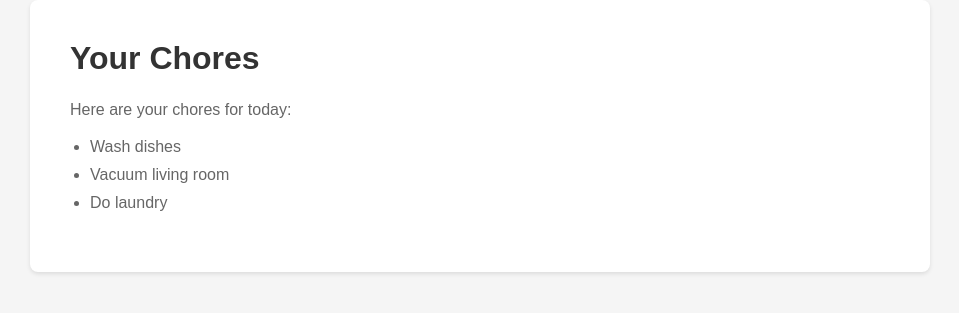
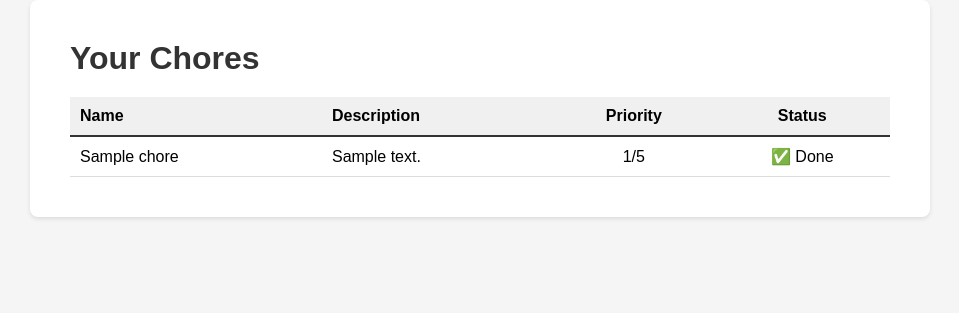
Before and after one commit to ThomasSchindler897/chore-assistant, a Flask app: page /chores in a window 1280 px wide. Shown: the part 46-359 px from the top of the page, without its empty margins (160-1119 px from the left). Run offline with Flask 3, Linux system fonts and the light colour scheme; tables that the repository leaves empty hold one stand-in row (values such as "Sample post").

Commit message:
Display chores from database in table format

```diff
--- a/app.py
+++ b/app.py
@@ -16,7 +16,8 @@ def home():
 
 @app.route('/chores')
 def chores():
-    return render_template('chores.html')
+    all_chores = Chore.query.all()
+    return render_template('chores.html', chores=all_chores)
 
 @app.route('/about')
 def about():
--- a/templates/chores.html
+++ b/templates/chores.html
@@ -4,10 +4,31 @@
 
 {% block content %}
     <h1>Your Chores</h1>
-    <p>Here are your chores for today:</p>
-    <ul>
-        <li>Wash dishes</li>
-        <li>Vacuum living room</li>
-        <li>Do laundry</li>
-    </ul>
+
+    {% if chores %}
+        <table style="width: 100%; border-collapse: collapse;">
+            <tr style="background-color: #f0f0f0; border-bottom: 2px solid #333;">
+                <th style="padding: 10px; text-align: left;">Name</th>
+                <th style="padding: 10px; text-align: left;">Description</th>
+                <th style="padding: 10px; text-align: center;">Priority</th>
+                <th style="padding: 10px; text-align: center;">Status</th>
+            </tr>
+            {% for chore in chores %}
+                <tr style="border-bottom: 1px solid #ddd;">
+                    <td style="padding: 10px;">{{ chore.name }}</td>
+                    <td style="padding: 10px;">{{ chore.description }}</td>
+                    <td style="padding: 10px; text-align: center;">{{ chore.priority }}/5</td>
+                    <td style="padding: 10px; text-align: center;">
+                        {% if chore.completed %}
+                            ✅ Done
+                        {% else %}
+                            ⬜ Pending
+                        {% endif %}
+                    </td>
+                </tr>
+            {% endfor %}
+        </table>
+    {% else %}
+        <p>No chores yet! Add some to get started.</p>
+    {% endif %}
 {% endblock %}
```
